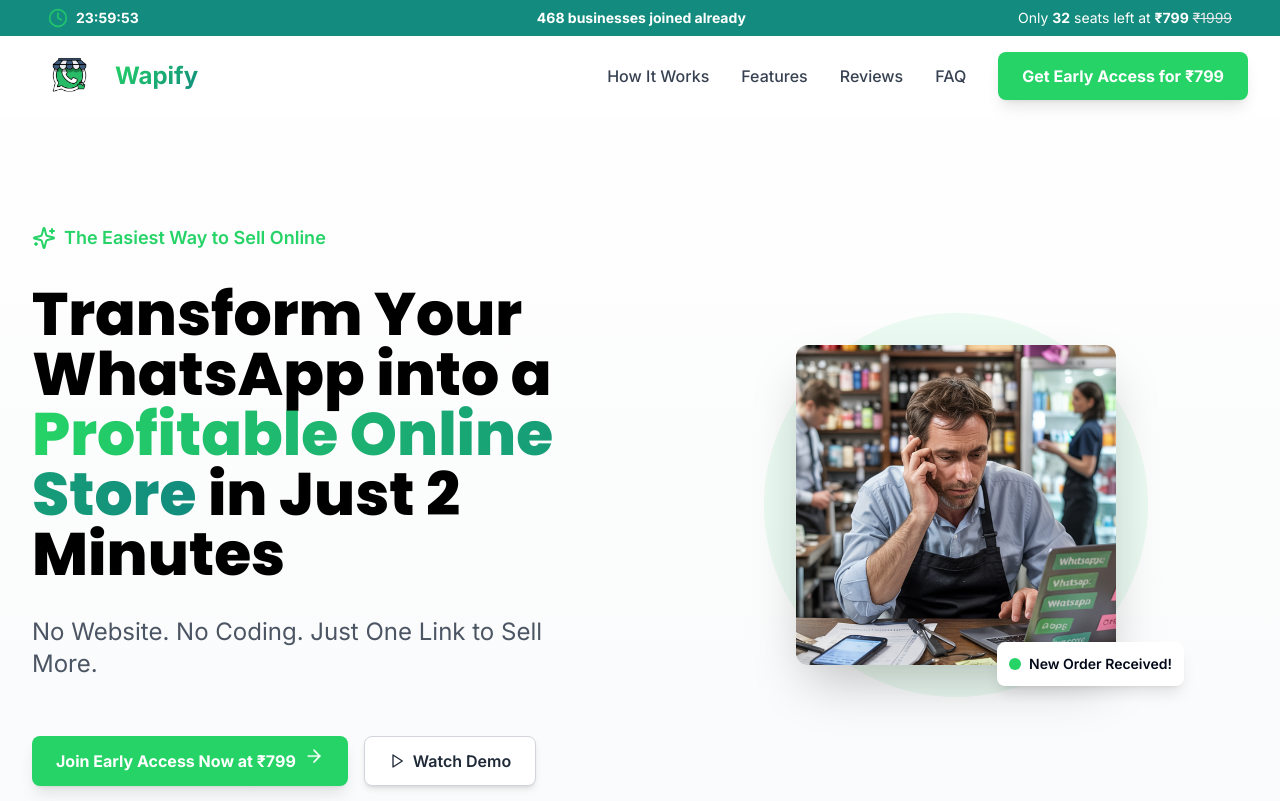
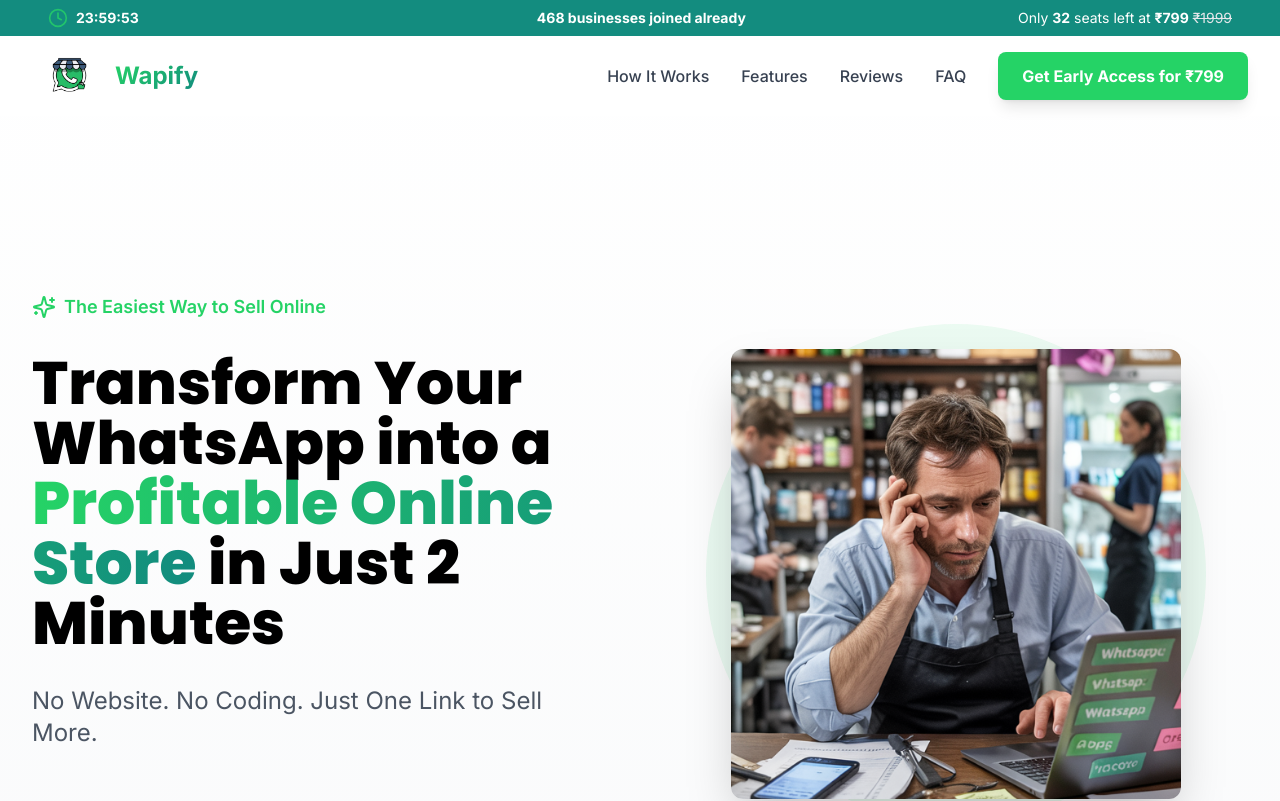
Before and after one commit to subratkumar98/wapify-storefront-link-76, a React (Vite) app: page / in a window 1280 px wide. Shown: the top 801 px of the page. Built offline with nearby package versions, Linux system fonts and the light colour scheme.

Commit message:
Fix: Adjust image size in HeroSection
Make the image in the HeroSection larger to fit the landing page.

```diff
--- a/src/components/HeroSection.tsx
+++ b/src/components/HeroSection.tsx
@@ -1,3 +1,4 @@
+
 import React from 'react';
 import { ArrowRight, Sparkles } from 'lucide-react';
 import { VideoButton } from './VideoModal';
@@ -42,15 +43,15 @@ export const HeroSection: React.FC = () => {
           </div>
 
           {/* Illustration */}
-          <div className="relative h-80 md:h-96 lg:h-[500px] opacity-0 animate-fade-in animate-delay-200">
+          <div className="relative h-[500px] md:h-[600px] lg:h-[700px] opacity-0 animate-fade-in animate-delay-200">
             <div className="absolute inset-0 flex items-center justify-center">
               <div className="relative w-full h-full">
-                <div className="absolute top-1/2 left-1/2 transform -translate-x-1/2 -translate-y-1/2 w-64 h-64 md:w-80 md:h-80 lg:w-96 lg:h-96 rounded-full bg-whatsapp/10 animate-pulse"></div>
+                <div className="absolute top-1/2 left-1/2 transform -translate-x-1/2 -translate-y-1/2 w-80 h-80 md:w-96 md:h-96 lg:w-[500px] lg:h-[500px] rounded-full bg-whatsapp/10 animate-pulse"></div>
 
                 <img
                   src="/lovable-uploads/15adcc99-ac4f-41d4-9f28-46381d2d0617.png"
                   alt="Business owner managing WhatsApp orders"
-                  className="absolute top-1/2 left-1/2 transform -translate-x-1/2 -translate-y-1/2 w-56 h-56 md:w-72 md:h-72 lg:w-80 lg:h-80 object-cover rounded-xl shadow-2xl"
+                  className="absolute top-1/2 left-1/2 transform -translate-x-1/2 -translate-y-1/2 w-72 h-72 md:w-80 md:h-80 lg:w-[450px] lg:h-[450px] object-cover rounded-xl shadow-2xl"
                 />
 
                 <div className="absolute bottom-8 right-8 md:bottom-12 md:right-12 lg:bottom-16 lg:right-16 bg-white rounded-lg shadow-lg p-3 animate-bounce-light">
```
